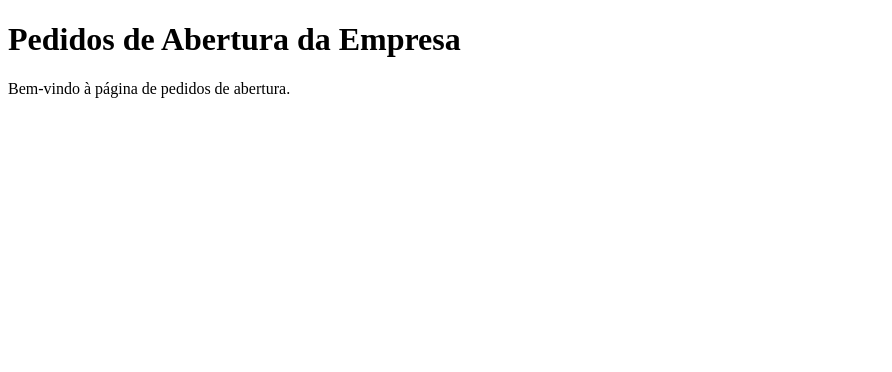
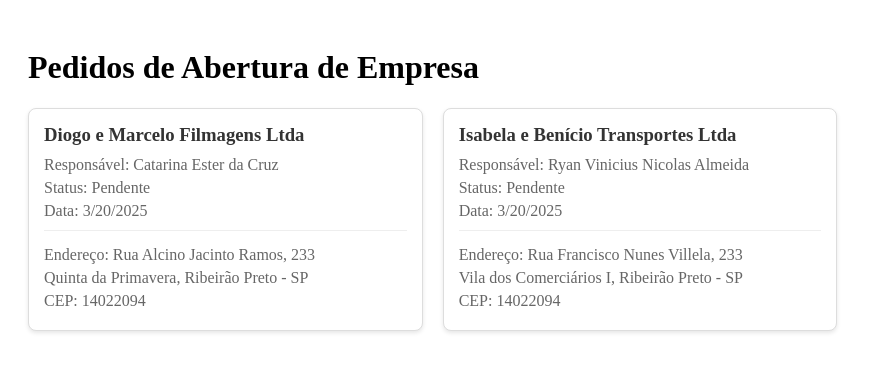
Before and after one commit to onillacerda/abertura-empresa, an Angular app in the folder abertura-empresa/: page /empresas in a window 1280 px wide. Shown: the top 372 px of the page, without its empty margins (0-892 px from the left). Built offline with nearby package versions, Linux system fonts and the light colour scheme; data requests are answered from the project's data file.

Commit message:
Consumo da API fake

```diff
--- a/abertura-empresa/src/app/features/company-requests/company-requests/company-requests.component.css
+++ b/abertura-empresa/src/app/features/company-requests/company-requests/company-requests.component.css
@@ -0,0 +1,38 @@
+.container {
+  padding: 20px;
+}
+
+.requests-list {
+  display: grid;
+  grid-template-columns: repeat(auto-fill, minmax(300px, 1fr));
+  gap: 20px;
+  margin-top: 20px;
+}
+
+.request-item {
+  border: 1px solid #ddd;
+  padding: 15px;
+  border-radius: 8px;
+  background-color: #fff;
+  box-shadow: 0 2px 4px rgba(0,0,0,0.1);
+}
+
+.request-item h3 {
+  margin: 0 0 10px 0;
+  color: #333;
+}
+
+.request-item p {
+  margin: 5px 0;
+  color: #666;
+}
+
+.address {
+  margin-top: 10px;
+  padding-top: 10px;
+  border-top: 1px solid #eee;
+}
+
+.address p {
+  margin: 5px 0;
+}
--- a/abertura-empresa/src/app/features/company-requests/company-requests/company-requests.component.html
+++ b/abertura-empresa/src/app/features/company-requests/company-requests/company-requests.component.html
@@ -1,4 +1,16 @@
-<div>
-  <h1>Pedidos de Abertura da Empresa</h1>
-  <p>Bem-vindo à página de pedidos de abertura.</p>
+<div class="container">
+  <h1>Pedidos de Abertura de Empresa</h1>
+  <div class="requests-list">
+    <div class="request-item" *ngFor="let request of requests">
+      <h3>{{ request.empresa.ds_nome_fantasia }}</h3>
+      <p>Responsável: {{ request.solicitante.ds_responsavel }}</p>
+      <p>Status: Pendente</p>
+      <p>Data: {{ currentDate }}</p>
+      <div class="address">
+        <p>Endereço: {{ request.empresa.endereco.ds_logradouro }}, {{ request.empresa.endereco.co_numero }}</p>
+        <p>{{ request.empresa.endereco.ds_bairro }}, {{ request.empresa.endereco.ds_municipio }} - {{ request.empresa.endereco.ds_uf }}</p>
+        <p>CEP: {{ request.empresa.endereco.co_cep }}</p>
+      </div>
+    </div>
+  </div>
 </div>
--- a/abertura-empresa/src/app/features/company-requests/company-requests/company-requests.component.ts
+++ b/abertura-empresa/src/app/features/company-requests/company-requests/company-requests.component.ts
@@ -1,12 +1,53 @@
-import { Component } from '@angular/core';
+import { Component, OnInit } from '@angular/core';
+import { CommonModule } from '@angular/common';
+import { HttpClient, HttpClientModule } from '@angular/common/http';
+
+interface CompanyRequest {
+  id: string;
+  solicitante: {
+    ds_responsavel: string;
+    nu_cpf: string;
+    date_nascimento: string;
+  };
+  empresa: {
+    ds_nome_fantasia: string;
+    endereco: {
+      co_cep: number;
+      ds_logradouro: string;
+      co_numero: string;
+      ds_complemento: string | null;
+      ds_bairro: string;
+      ds_municipio: string;
+      ds_uf: string;
+    };
+  };
+}
 
 @Component({
   selector: 'app-company-requests',
   templateUrl: './company-requests.component.html',
-  styleUrls: ['./company-requests.component.css']
+  styleUrls: ['./company-requests.component.css'],
+  imports: [CommonModule, HttpClientModule]
 })
-export class CompanyRequestsComponent {
-  constructor() {
-    console.log('CompanyRequestsComponent instantiated');
+export class CompanyRequestsComponent implements OnInit {
+  requests: CompanyRequest[] = [];
+  currentDate: string = new Date().toLocaleDateString();
+
+  constructor(private http: HttpClient) {}
+
+  ngOnInit(): void {
+    this.fetchRequests();
+  }
+
+  fetchRequests(): void {
+    this.http.get<CompanyRequest[]>('http://localhost:3000/empresas')
+      .subscribe({
+        next: (data) => {
+          this.requests = data;
+        },
+        error: (error) => {
+          console.error('Erro ao carregar pedidos:', error);
+        }
+      });
   }
 }
```
